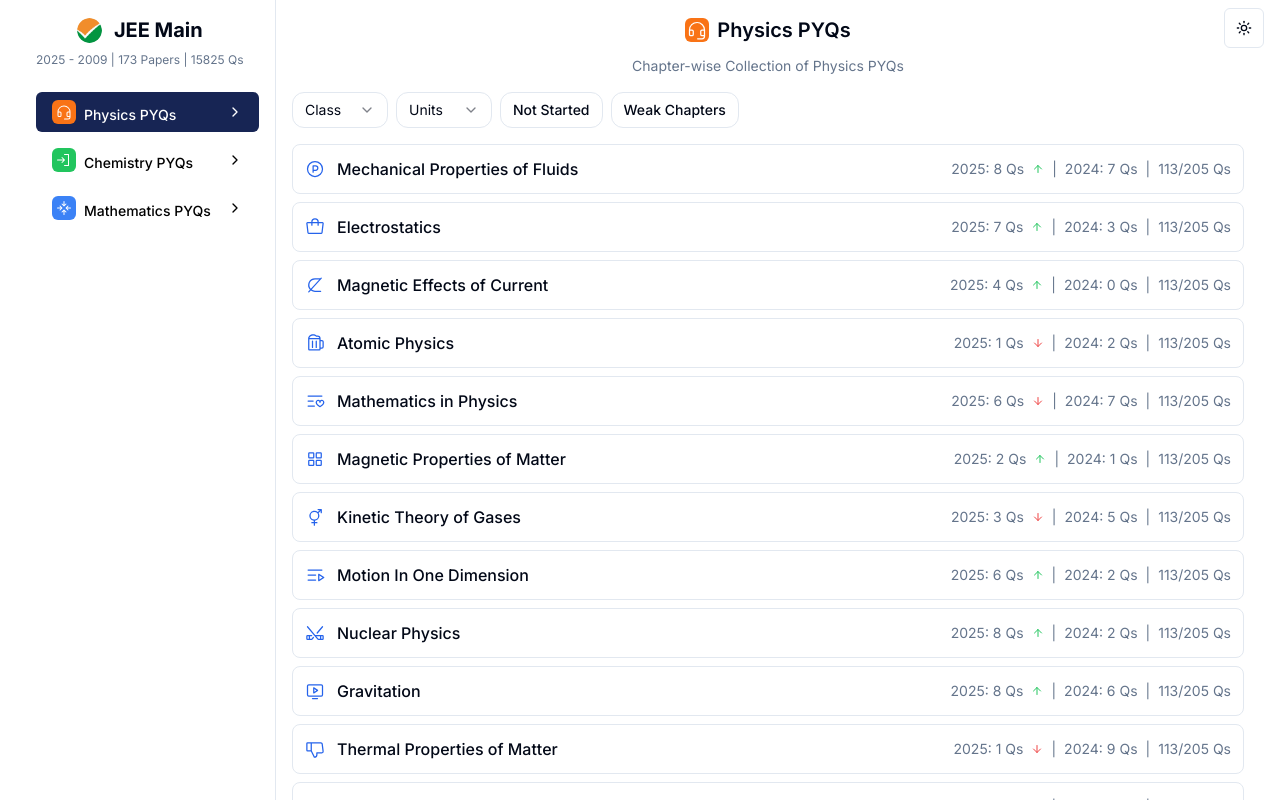
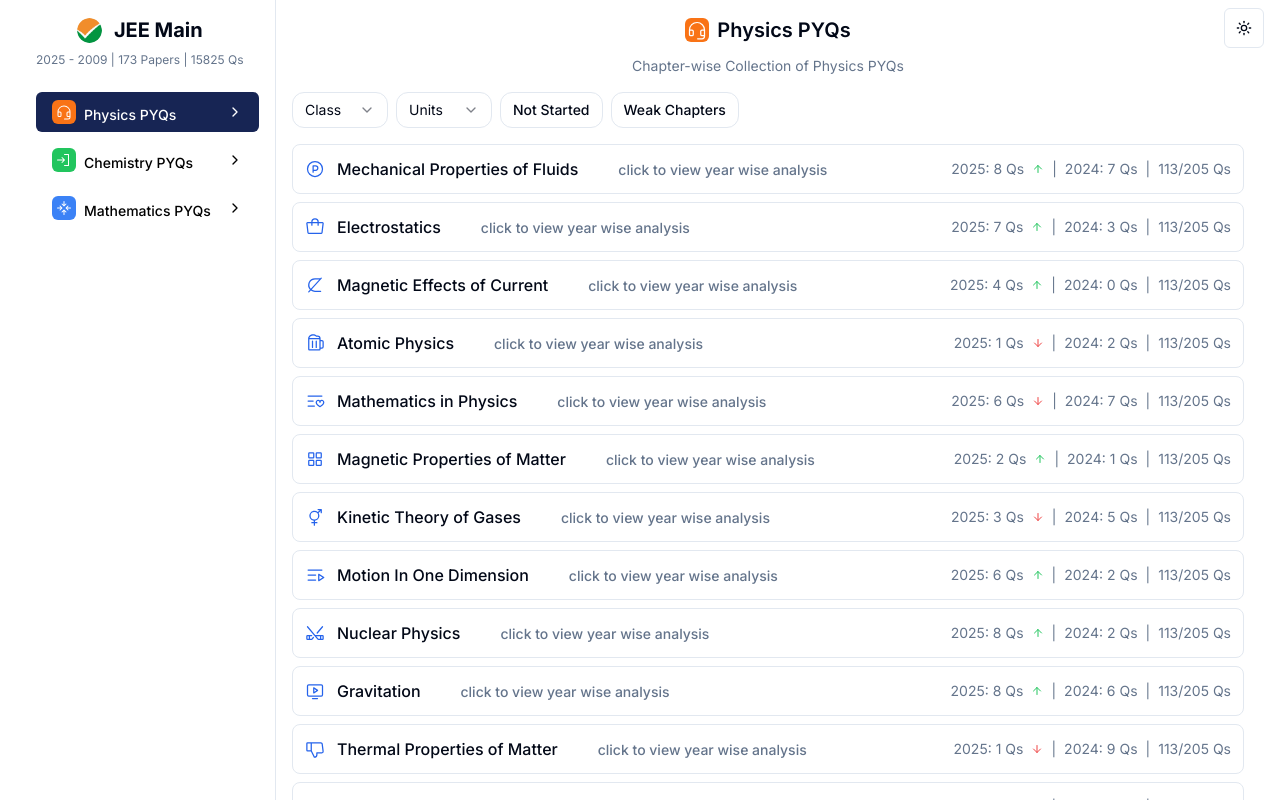
Before and after one commit to ad-itya07/e-saala-cup-naamdu, a Next.js app: page / in a window 1280 px wide. Shown: the top 800 px of the page. Built offline with nearby package versions, Linux system fonts and the light colour scheme.

Commit message:
fix: enhance chapter display with mobile-friendly click prompt

```diff
--- a/components/chapter-card.tsx
+++ b/components/chapter-card.tsx
@@ -42,7 +42,10 @@ export default function ChapterCard({ chapter, onClick }: ChapterCardProps) {
   const isMobile = useMediaQuery("(max-width: 768px)");
 
   return (
-    <div className="border rounded-lg p-3 hover:bg-accent/50 transition-colors" onClick={onClick}>
+    <div
+      className="border rounded-lg p-3 hover:bg-accent/50 transition-colors"
+      onClick={onClick}
+    >
       <div className="flex justify-between items-center">
         <div className="flex items-center gap-3">
           <div className="text-primary">
@@ -50,11 +53,16 @@ export default function ChapterCard({ chapter, onClick }: ChapterCardProps) {
           </div>
           <div className="flex-row gap-2">
             <h3 className="font-medium">
-              {!isMobile
-                ? chapter.chapter
-                : `${chapter.chapter.slice(0, 20)}${
-                    chapter.chapter.length > 12 ? "..." : ""
-                  }`}
+              {!isMobile ? (
+                <div>
+                  <span>{chapter.chapter}</span>
+                  <span className="text-sm text-muted-foreground mx-10">click to view year wise analysis</span>
+                </div>
+              ) : (
+                `${chapter.chapter.slice(0, 20)}${
+                  chapter.chapter.length > 12 ? "..." : ""
+                }`
+              )}
             </h3>
             {isMobile && (
               <div className="flex items-center gap-2">
```
